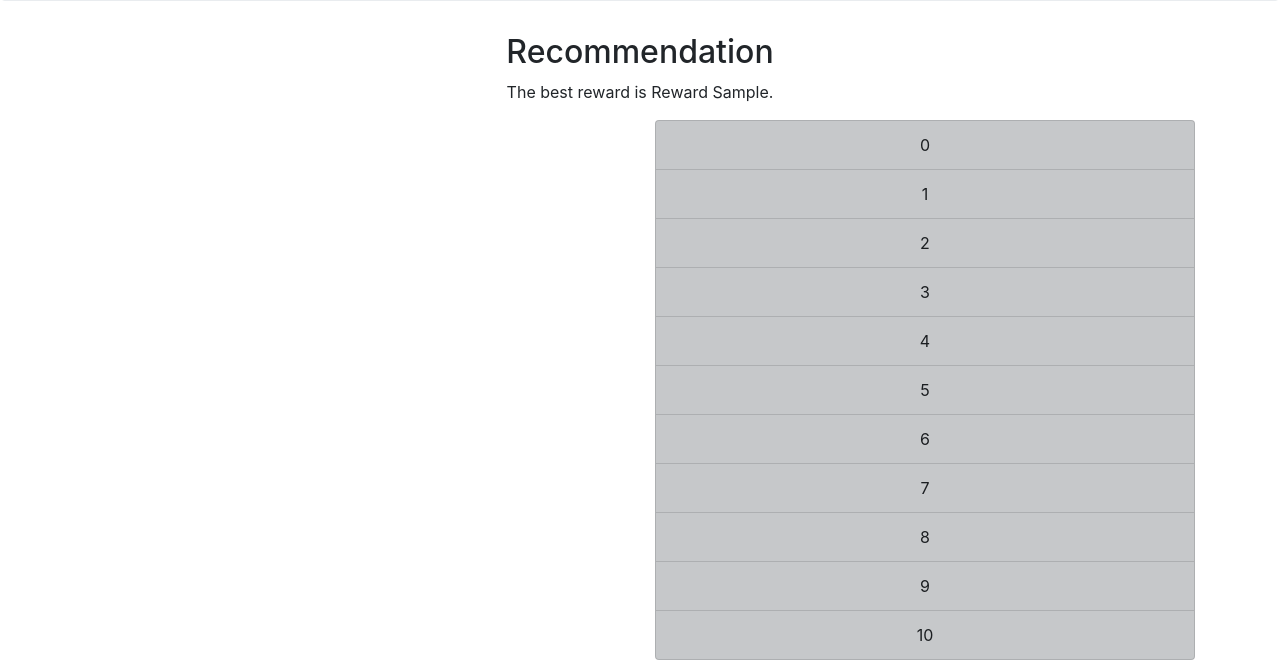
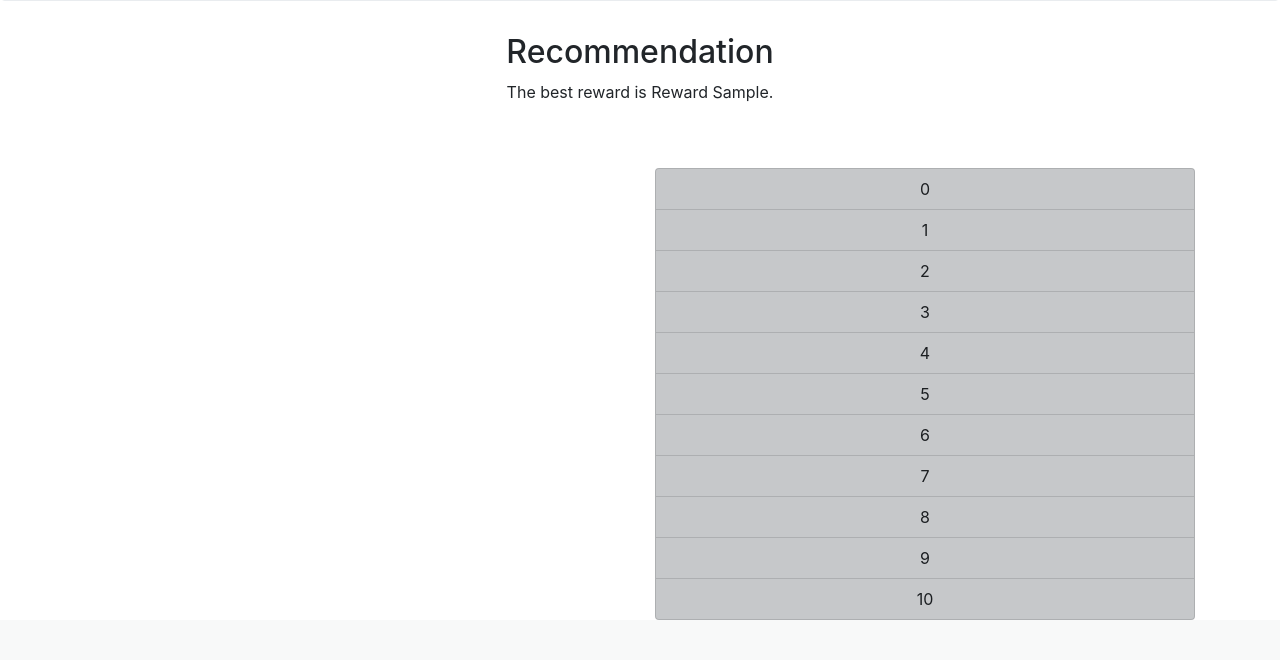
Before and after one commit to blowe615/starbucks_offers, a Flask app: template app/templates/go.html in a window 1280 px wide. Shown: the part 403-1063 px from the top of the page. After the commit the page ends 1023 px from the top, so only its background shows below. Run offline with Flask 2, Linux system fonts and the light colour scheme; the template is opened without the code that fills it: most values are stand-ins (such as "Sample title", 1, 10 or a date in 2020); parts of the project's set-up code (start-up, migrations or seed data) failed here and were passed over; some libraries are stand-ins or nearby versions.

Commit message:
style: Make chart and list the same height on go page

```diff
--- a/app/process_data.py
+++ b/app/process_data.py
@@ -114,7 +114,10 @@
     )
     layout = dict(title='Predicted Transaction Amount vs Reward ID',
                 xaxis = dict(title = 'Reward ID'),
-                yaxis = dict(title = 'Reward Adjusted Predicted Transaction Amount (USD)')
+                yaxis = dict(title = 'Reward Adjusted Predicted Transaction Amount (USD)'),
+                height = 550,
+                width = 600,
+                margin= dict(t=50)
                 )
 
     reward_figure = []
--- a/app/templates/go.html
+++ b/app/templates/go.html
@@ -19,12 +19,12 @@
             <div id="{{id[0]}}"></div>
           </div>
           <div class="col-sm">
-            <ol class="list-group">
+            <ol class="list-group mt-5">
                 {% for idx in range(11) %}
                   {% if idx == best_reward %}
-                    <li class="list-group-item list-group-item-success text-center">{{idx}}</li>
+                    <li class="list-group-item py-2 list-group-item-success text-center">{{idx}}</li>
                   {% else %}
-                    <li class="list-group-item list-group-item-dark text-center">{{idx}}</li>
+                    <li class="list-group-item py-2 list-group-item-dark text-center">{{idx}}</li>
                   {% endif %}
                 {% endfor %}
             </div>
```
